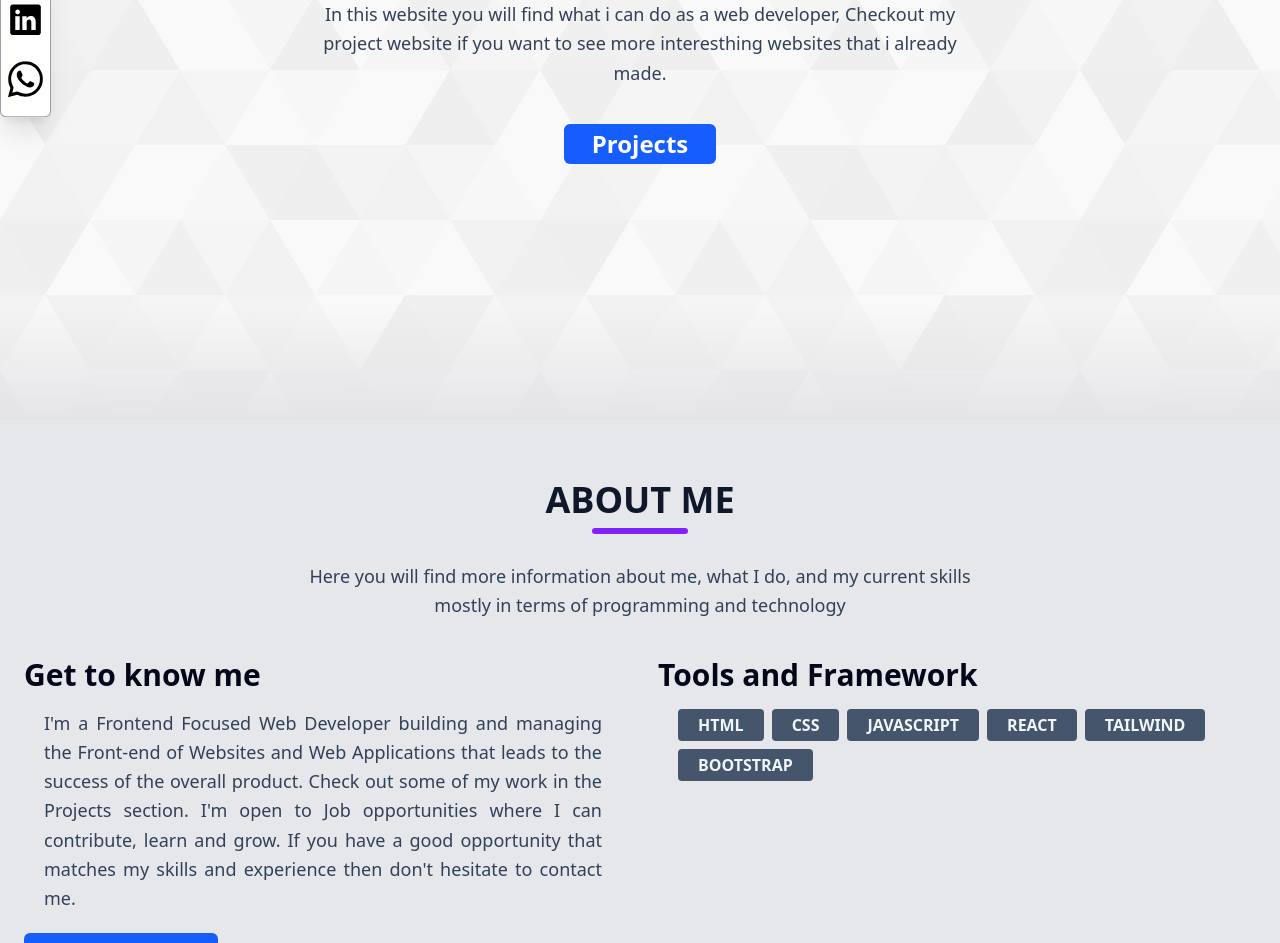
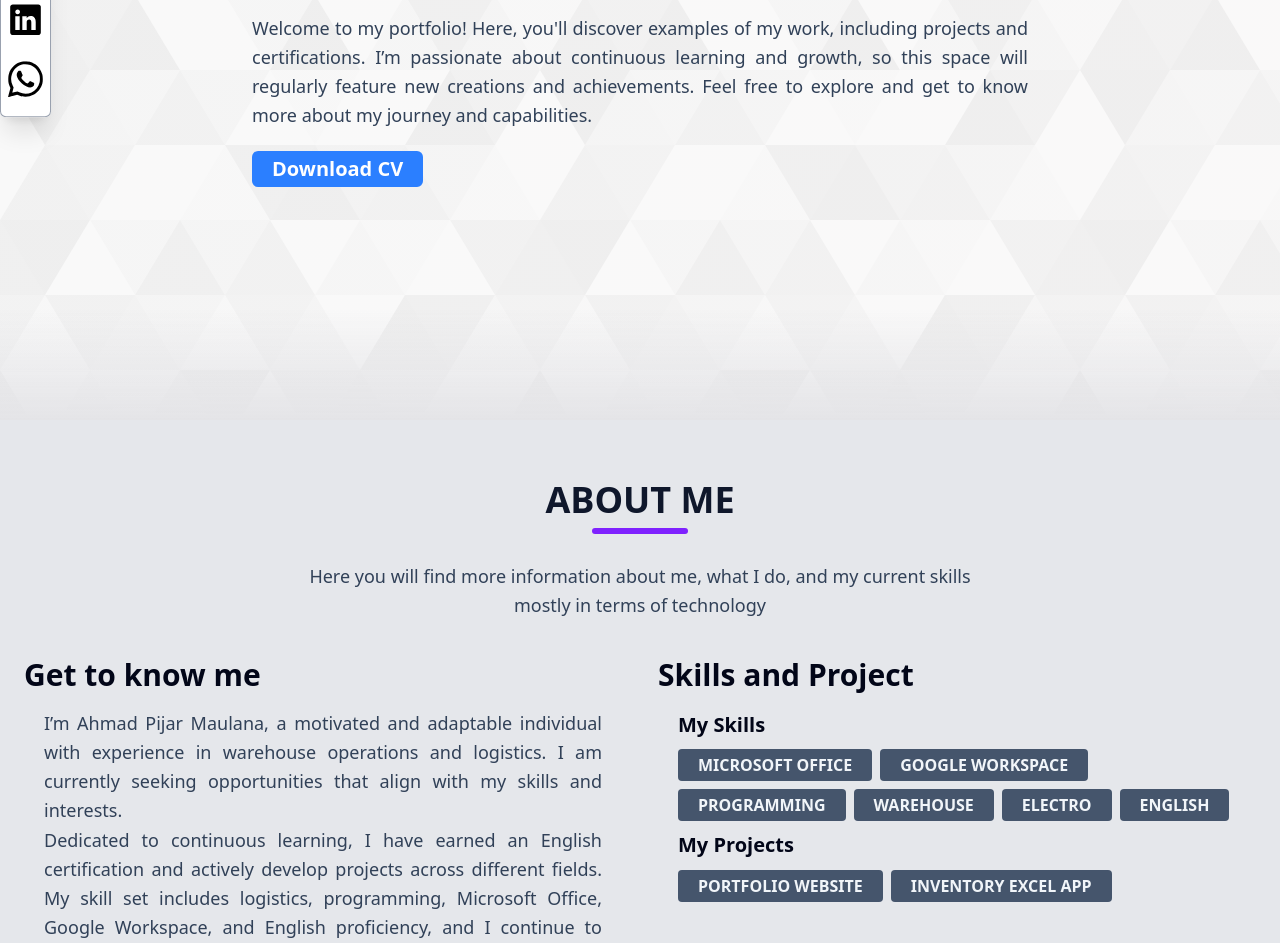
Before and after one commit to AhmadPijar/my-portofolio, a React (Vite) app: page / in a window 1280 px wide. Shown: the part 380-1323 px from the top of the page. Built offline with nearby package versions, Linux system fonts and the light colour scheme.

Commit message:
update homepage complete and about section ongoing...

```diff
--- a/package.json
+++ b/package.json
@@ -16,7 +16,7 @@
     "@tailwindcss/vite": "^4.0.9",
     "react": "^19.0.0",
     "react-dom": "^19.0.0",
-    "tailwindcss": "^4.0.9"
+    "tailwindcss": "^4.1.12"
   },
   "devDependencies": {
     "@eslint/js": "^9.21.0",
--- a/src/component/data/aboutData.jsx
+++ b/src/component/data/aboutData.jsx
@@ -1,79 +1,139 @@
 const aboutSkill = [
   {
     id: 1,
-    title: "html",
-    popoverTarget: "html",
+    title: "Microsoft Office",
+    popoverTarget: "skill-1",
   },
   {
     id: 2,
-    title: "css",
-    popoverTarget: "css",
+    title: "Google Workspace",
+    popoverTarget: "skill-2",
   },
   {
     id: 3,
-    title: "javascript",
-    popoverTarget: "javascript",
+    title: "Programming",
+    popoverTarget: "skill-3",
   },
   {
     id: 4,
-    title: "react",
-    popoverTarget: "react",
+    title: "Warehouse",
+    popoverTarget: "skill-4",
   },
   {
     id: 5,
-    title: "tailwind",
-    popoverTarget: "tailwind",
+    title: "Electro",
+    popoverTarget: "skill-5",
   },
   {
     id: 6,
-    title: "bootstrap",
-    popoverTarget: "bootstrap",
+    title: "English",
+    popoverTarget: "skill-6",
+  },
+];
+
+const aboutProject = [
+  {
+    id: 1,
+    title: "Portfolio Website",
+    popoverTarget: "project-1",
+  },
+  {
+    id: 2,
+    title: "Inventory Excel App",
+    popoverTarget: "project-2",
   },
 ];
 
 const aboutSkillPopover = [
   {
     id: 1,
-    popover: "html",
-    title: "Hypertext Markup Language",
-    description:
-      "bahasa markah standar untuk dokumen yang dirancang untuk ditampilkan di peramban internet. Ini dapat dibantu oleh teknologi seperti Cascading Style Sheets dan bahasa skrip lainnya seperti JavaScript",
+    popover: "skill-1",
+    title: "Microsoft Office",
+    sub1: "Microsoft Excel",
+    sub1_description:
+      "Formulas(VLOOKUP, SUMIF, etc...), Conditional Formatting, PivotTables, VBA Macros. Currently developing an Inventory Management App",
+    sub2: "Microsoft Word",
+    sub2_description:
+      "Creating structured documents, reports, and professional CVs with proper formatting.",
+    sub3: "Microsoft PowerPoint",
+    sub3_description: "on learning...",
   },
   {
     id: 2,
-    popover: "css",
-    title: "Cascading Style Sheet",
-    description:
-      "bahasa lembar gaya yang digunakan sebagai penentu presentasi dan gaya dokumen yang ditulis dalam bahasa markup seperti HTML dan XML",
+    popover: "skill-2",
+    title: "Google Workspace",
+    sub1: "Google Sheets",
+    sub1_description:
+      "Formulas, conditional formatting, and collaborative dashboards",
+    sub2: "Google Docs",
+    sub2_description:
+      "Writing and formatting professional documents for collaboration.",
+    sub3: "Google Slides",
+    sub3_description: "on learning...",
   },
   {
     id: 3,
-    popover: "javaScript",
-    title: "JavaScript",
-    description:
-      "bahasa pemrograman tingkat tinggi dan dinamis. JavaScript populer di internet dan dapat bekerja di sebagian besar penjelajah web populer seperti Google Chrome,",
+    popover: "skill-3",
+    title: "Proggramming",
+    sub1: "Javascript",
+    sub1_description:
+      "Obtained basic programming knowledge from Dicoding in 2021, including DOM manipulation and fundamental programming concepts.",
+    sub2: "React",
+    sub2_description:
+      "Building interactive and responsive web applications, such as this portfolio website. Currently exploring state management and component optimization.",
+    sub3: "Tailwind CSS",
+    sub3_description:
+      "tyling modern, responsive interfaces quickly using utility-first classes. Applied in this portfolio website for clean and scalable design.",
+    sub4: "Bootstrap CSS",
+    sub4_description:
+      "Creating responsive layouts and UI components efficiently for past web projects.",
   },
   {
     id: 4,
-    popover: "react",
-    title: "React js",
-    description:
-      "libray JavaScript yang digunakan untuk membangun user interface yang interaktif berbasis component",
+    popover: "skill-4",
+    title: "Warehouse",
+    sub1: "Inbound & Outbound Processing",
+    sub1_description:
+      "Handling incoming and outgoing goods, including verification, sorting, and documentation.",
+    sub2: "Inventory Management",
+    sub2_description:
+      "Applying FIFO methods, stock opname, and accurate record-keeping to maintain stock integrity.",
+    sub3: "Logistics Coordination",
+    sub3_description:
+      "Supporting the smooth flow of goods from storage to delivery. Currently applying these skills through hands-on experience in warehouse operations.",
   },
   {
     id: 5,
-    popover: "tailwind",
-    title: "Tailwind CSS",
-    description:
-      "kerangka kerja CSS yang di dalamnya terdapat sekumpulan utility classes untuk membangun antarmuka kustom dengan cepat. Tailwind CSS berbeda dengan kerangka kerja CSS seperti Bootstrap, Bulma, atau Foundation, karena Tailwind CSS bukan sebuah UI Framework",
+    popover: "skill-5",
+    title: "Electro",
+    sub1: "PLC (Programmable Logic Controller)",
+    sub1_description: "",
+    sub2: "Panel ",
+    sub2_description: "",
+    sub3: "Installation",
+    sub3_description: "",
   },
   {
     id: 6,
-    popover: "bootstrap",
-    title: "Bootstrap CSS",
-    description:
-      "kerangka kerja CSS yang sumber terbuka dan bebas untuk merancang situs web dan aplikasi web. Kerangka kerja ini berisi templat desain berbasis HTML dan CSS untuk tipografi, formulir, tombol, navigasi, dan komponen antarmuka lainnya, serta juga ekstensi opsional JavaScript.",
+    popover: "skill-6",
+    title: "English Profeciency",
+    description: "",
   },
 ];
 
-export { aboutSkill, aboutSkillPopover };
+const aboutProjectPopover = [
+  {
+    id: 7,
+    popover: "project-1",
+    title: "Portfolio Website",
+    description: "",
+  },
+  {
+    id: 8,
+    popover: "Project-2",
+    title: "Inventory App Excel Based",
+    description: "",
+  },
+];
+
+export { aboutSkill, aboutProject, aboutSkillPopover, aboutProjectPopover };
--- a/src/component/section/about.jsx
+++ b/src/component/section/about.jsx
@@ -1,5 +1,10 @@
 import React, { useRef, useState } from "react";
-import { aboutSkill, aboutSkillPopover } from "../data/aboutData";
+import {
+  aboutSkill,
+  aboutProject,
+  aboutSkillPopover,
+  aboutProjectPopover,
+} from "../data/aboutData";
 import { UseClickOutside } from "../../hook/UseClickOutside";
 
 const About = () => {
@@ -23,27 +28,37 @@ const About = () => {
         <div className="my-line-heading"></div>
         <p className="my-info md:w-[43rem]">
           Here you will find more information about me, what I do, and my
-          current skills mostly in terms of programming and technology
+          current skills mostly in terms of technology
         </p>
       </div>
       <div className="flex flex-col gap-9 items-start justify-center md:flex-row">
-        <div className="w-full h-full md:w-1/2">
+        <div className="about-left w-full h-full md:w-1/2">
           <h3 className="my-heading-2">Get to know me</h3>
           <p className="my-info text-justify px-3 md:px-5">
-            I'm a Frontend Focused Web Developer building and managing the
-            Front-end of Websites and Web Applications that leads to the success
-            of the overall product. Check out some of my work in the Projects
-            section. I'm open to Job opportunities where I can contribute, learn
-            and grow. If you have a good opportunity that matches my skills and
-            experience then don't hesitate to contact me.
+            I’m Ahmad Pijar Maulana, a motivated and adaptable individual with
+            experience in warehouse operations and logistics. I am currently
+            seeking opportunities that align with my skills and interests.{" "}
+            <br /> Dedicated to continuous learning, I have earned an English
+            certification and actively develop projects across different fields.
+            My skill set includes logistics, programming, Microsoft Office,
+            Google Workspace, and English proficiency, and I continue to expand
+            this skill set through ongoing learning and practical experience. To
+            demonstrate my abilities, I’ve built various projects, including
+            this portfolio website using React and Tailwind CSS, as well as an
+            Inventory Management App using VBA Excel — all of which you can
+            explore here.
           </p>
           <button className="my-button">
             <a href="#contact">Contact me</a>
           </button>
         </div>
         <div className="w-full h-full md:w-1/2">
-          <h3 className="my-heading-2">Tools and Framework</h3>
-          <div className="skills space-x-2 space-y-2 px-3 md:px-5">
+          <h3 className="my-heading-2">Skills and Project</h3>
+          <div className="about-right px-3 md:px-5 ">
+            <div className="skill-set space-x-2 space-y-2 ">
+              <p className="text-head text-xl leading-relaxed font-semibold">
+                My Skills
+              </p>
               {aboutSkill.map((skill) => (
                 <button
                   onClick={() => {
@@ -55,24 +70,96 @@ const About = () => {
                   {skill.title}
                 </button>
               ))}
+            </div>
+            <div className="project-set space-x-2 space-y-2 0">
+              <p className="text-head text-xl leading-relaxed font-semibold">
+                My Projects
+              </p>
+              {aboutProject.map((project) => (
+                <button
+                  onClick={() => {
+                    setIsOpen(project.id);
+                  }}
+                  key={project.id}
+                  className="my-button-skill cursor-pointer"
+                >
+                  {project.title}
+                </button>
+              ))}
+            </div>
             {aboutSkillPopover.map((popover) =>
               isOpen === popover.id ? (
                 <div
                   ref={popoverRef}
                   key={popover.id}
-                  class={`w-[22rem] fixed top-[50%] translate-y-[-50%] left-[50%] translate-x-[-52%] transform overflow-hidden rounded-lg  bg-white px-4 pt-5 pb-4 text-left shadow-xl inset-ring-1 inset-ring-slate-400 dark:bg-gray-900 transition duration-300 z-10 relative${
+                  class={`w-[30rem] fixed top-[50%] translate-y-[-50%] left-[50%] translate-x-[-52%] transform overflow-hidden rounded-lg  bg-white px-4 pt-5 pb-4 text-left shadow-xl inset-ring-1 inset-ring-slate-400 dark:bg-gray-900 transition duration-300 z-10 relative${
                     isOpen === popover.id
                       ? "scale-100 opacity-100"
                       : "scale-0 opacity-0 pointer-events-none"
                   }
                `}
                 >
-                  <div class="text-justify">
-                    <h5 class="text-center dark:text-gray-50">
+                  <div className="text-justify">
+                    <h5 className="text-xl text-center text-head font-semibold dark:text-gray-50">
                       {popover.title}
                     </h5>
-                    <div class="mt-5">
-                      <p class="text-sm text-gray-500 dark:text-gray-200">
+                    <div className="mt-5 space-y-1">
+                      <p className="text-sm text-gray-500 dark:text-gray-200">
+                        {popover.description}
+                      </p>
+                      <div>
+                        <h6 className="text-base text-head ">{popover.sub1}</h6>
+                        <p className="text-sm text-gray-500 dark:text-gray-200">
+                          {popover.sub1_description}
+                        </p>
+                      </div>
+                      <div>
+                        <h6 className="text-base text-head ">{popover.sub2}</h6>
+                        <p className="text-sm text-gray-500 dark:text-gray-200">
+                          {popover.sub2_description}
+                        </p>
+                      </div>
+                      <div>
+                        <h6 className="text-base text-head ">{popover.sub3}</h6>
+                        <p className="text-sm text-gray-500 dark:text-gray-200">
+                          {popover.sub3_description}
+                        </p>
+                      </div>
+                      <div>
+                        <h6 className="text-base text-head ">{popover.sub4}</h6>
+                        <p className="text-sm text-gray-500 dark:text-gray-200">
+                          {popover.sub4_description}
+                        </p>
+                      </div>
+                    </div>
+                    <button
+                      onClick={() => setIsOpen(null)}
+                      className="absolute top-0 right-0 px-3 py-1 bg-red-500 text-white rounded-bl-lg cursor-pointer"
+                    >
+                      X
+                    </button>
+                  </div>
+                </div>
+              ) : null
+            )}
+            {/* {aboutProjectPopover.map((popover) =>
+              isOpen === popover.id ? (
+                <div
+                  ref={popoverRef}
+                  key={popover.id}
+                  class={`w-[30rem] fixed top-[50%] translate-y-[-50%] left-[50%] translate-x-[-52%] transform overflow-hidden rounded-lg  bg-white px-4 pt-5 pb-4 text-left shadow-xl inset-ring-1 inset-ring-slate-400 dark:bg-gray-900 transition duration-300 z-10 relative${
+                    isOpen === popover.id
+                      ? "scale-100 opacity-100"
+                      : "scale-0 opacity-0 pointer-events-none"
+                  }
+               `}
+                >
+                  <div className="text-justify">
+                    <h5 className="text-xl text-center text-head font-semibold dark:text-gray-50">
+                      {popover.title}
+                    </h5>
+                    <div className="mt-5 space-y-1">
+                      <p className="text-sm text-gray-500 dark:text-gray-200">
                         {popover.description}
                       </p>
                     </div>
@@ -85,7 +172,7 @@ const About = () => {
                   </div>
                 </div>
               ) : null
-            )}
+            )} */}
           </div>
         </div>
       </div>
--- a/src/component/section/home.jsx
+++ b/src/component/section/home.jsx
@@ -2,6 +2,7 @@ import React, { useContext } from "react";
 import socialImage1 from "../../assets/github-dark.svg";
 import socialImage2 from "../../assets/linkedin-dark.svg";
 import socialImage3 from "../../assets/whatsapp-dark.svg";
+import CV from "../../../public/CV_Ahmad_Pijar_Maulana.pdf";
 
 const Home = () => {
   return (
@@ -9,18 +10,25 @@ const Home = () => {
       id="home"
       className={`home w-full min-h-screen flex items-center justify-center relative`}
     >
-      <div className="flex flex-col flex-wrap items-center justify-center w-full px-3 md:text-center">
+      <div className="flex flex-col flex-wrap items-center justify-center w-[50rem] px-3">
         <h1 className="my-hero-heading">Ahmad Pijar Maulana</h1>
-        <p className="text-info dark:text-gray-300 self-start mb-10 md:self-center md:text-xl">
-          Front-end Web Developer
+        <p className="text-info dark:text-gray-300 self-start mb-15 md:self-center md:text-xl">
+          Job Seeker
         </p>
-        <p className="my-info text-justify md:text-center md:w-[43rem]">
-          In this website you will find what i can do as a web developer,
-          Checkout my project website if you want to see more interesthing
-          websites that i already made.
+        <p className="my-info text-justify">
+          Welcome to my portfolio! Here, you'll discover examples of my work,
+          including projects and certifications. I’m passionate about continuous
+          learning and growth, so this space will regularly feature new
+          creations and achievements. Feel free to explore and get to know more
+          about my journey and capabilities.
         </p>
-        <a href="" className="my-button my-4 rounded-md ">
-          Projects
+        <a
+          href={CV}
+          target="_blank"
+          rel="noopener noreferrer"
+          className="my-button rounded-md self-start"
+        >
+          Download CV
         </a>
       </div>
       <div className="social absolute top-[50%] left-0 translate-y-[-50%] bg-white dark:bg-gray-700 shadow-xl inset-ring-1 inset-ring-gray-400 dark:inset-ring-gray-600 rounded-md py-2 px-1 hidden md:block">
--- a/src/index.css
+++ b/src/index.css
@@ -73,7 +73,7 @@ html {
     }
   }
   .my-button {
-    @apply text-base text-white font-semibold bg-blue-600 rounded-md px-7 py-1 md:text-2xl;
+    @apply text-base text-white font-semibold bg-blue-500 rounded-md px-5 py-1 md:text-xl;
     @variant hover {
       background: linear-gradient(to right, #b927fc 0%, #2c64fc 100%);
     }
```
Also changed, not shown: 2 other files (tests, documents, lock files or other folders). Lines whose indentation alone changed are shown as unchanged.
